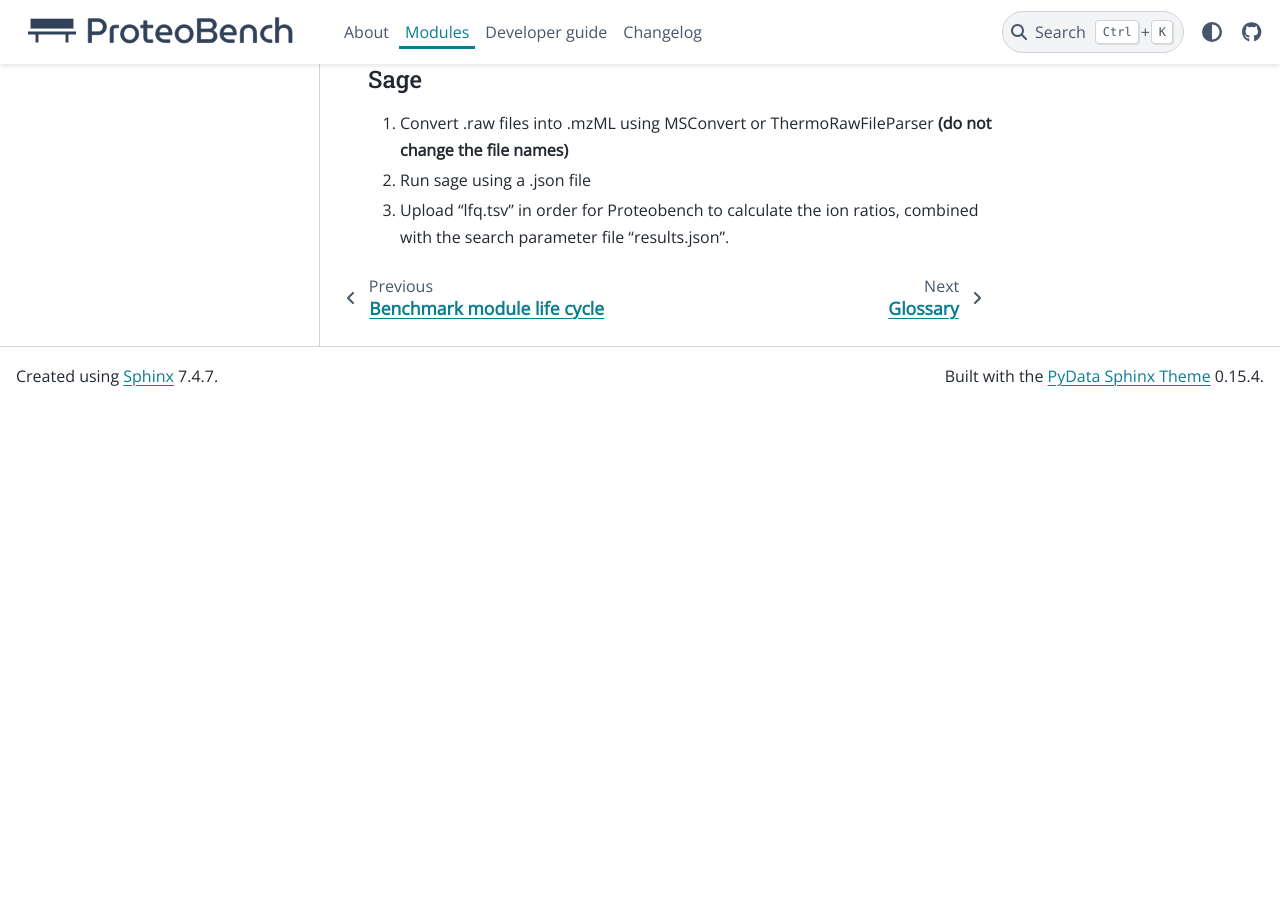
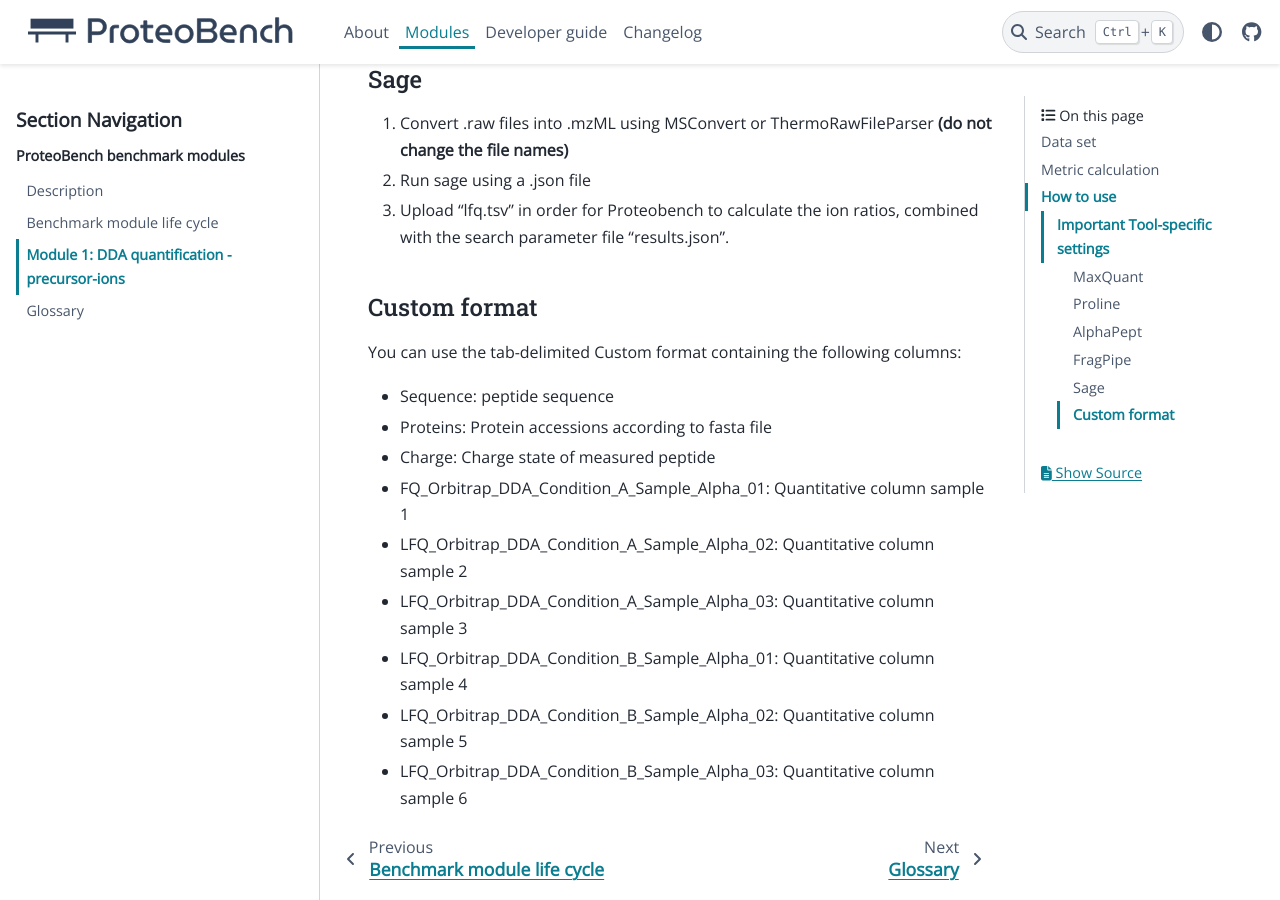
Before and after one commit to Proteobench/ProteoBench, a Sphinx documentation site: the page built from docs/modules/3-DDA-Quantification-ion-level.md, in a window 1280 px wide and 900 px high, scrolled down 2617 px. Built offline with Sphinx 7.4.7 and the PyData theme 0.15.4, drawn with Linux system fonts in a browser that asks for light colours; pages that are not in the unit, such as notebooks, are missing from menus; before the commit the page ends 3022 px from its top, so only the background shows below that.

Commit message:
add information on custom format for the Module DDA quant

```diff
--- a/docs/modules/3-DDA-Quantification-ion-level.md
+++ b/docs/modules/3-DDA-Quantification-ion-level.md
@@ -54,3 +54,16 @@
 1. Convert .raw files into .mzML using MSConvert or ThermoRawFileParser **(do not change the file names)**
 2. Run sage using a .json file
 3. Upload "lfq.tsv" in order for Proteobench to calculate the ion ratios, combined with the search parameter file "results.json".
+
+#### Custom format
+
+You can use the tab-delimited Custom format containing the following columns:
+- Sequence: peptide sequence
+- Proteins: Protein accessions according to fasta file
+- Charge: Charge state of measured peptide
+- FQ_Orbitrap_DDA_Condition_A_Sample_Alpha_01: Quantitative column sample 1
+- LFQ_Orbitrap_DDA_Condition_A_Sample_Alpha_02: Quantitative column sample 2
+- LFQ_Orbitrap_DDA_Condition_A_Sample_Alpha_03: Quantitative column sample 3
+- LFQ_Orbitrap_DDA_Condition_B_Sample_Alpha_01: Quantitative column sample 4
+- LFQ_Orbitrap_DDA_Condition_B_Sample_Alpha_02: Quantitative column sample 5
+- LFQ_Orbitrap_DDA_Condition_B_Sample_Alpha_03: Quantitative column sample 6
```
